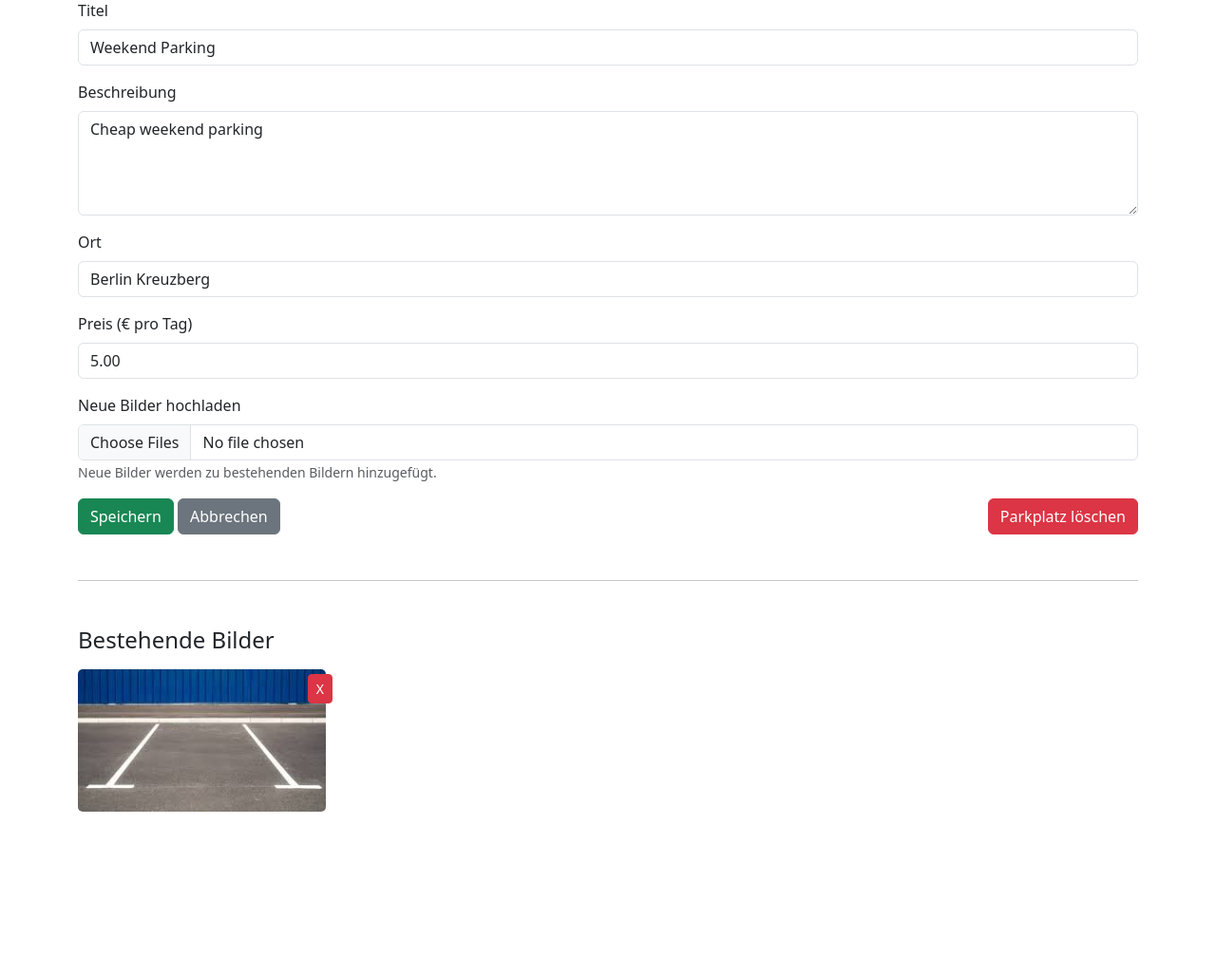
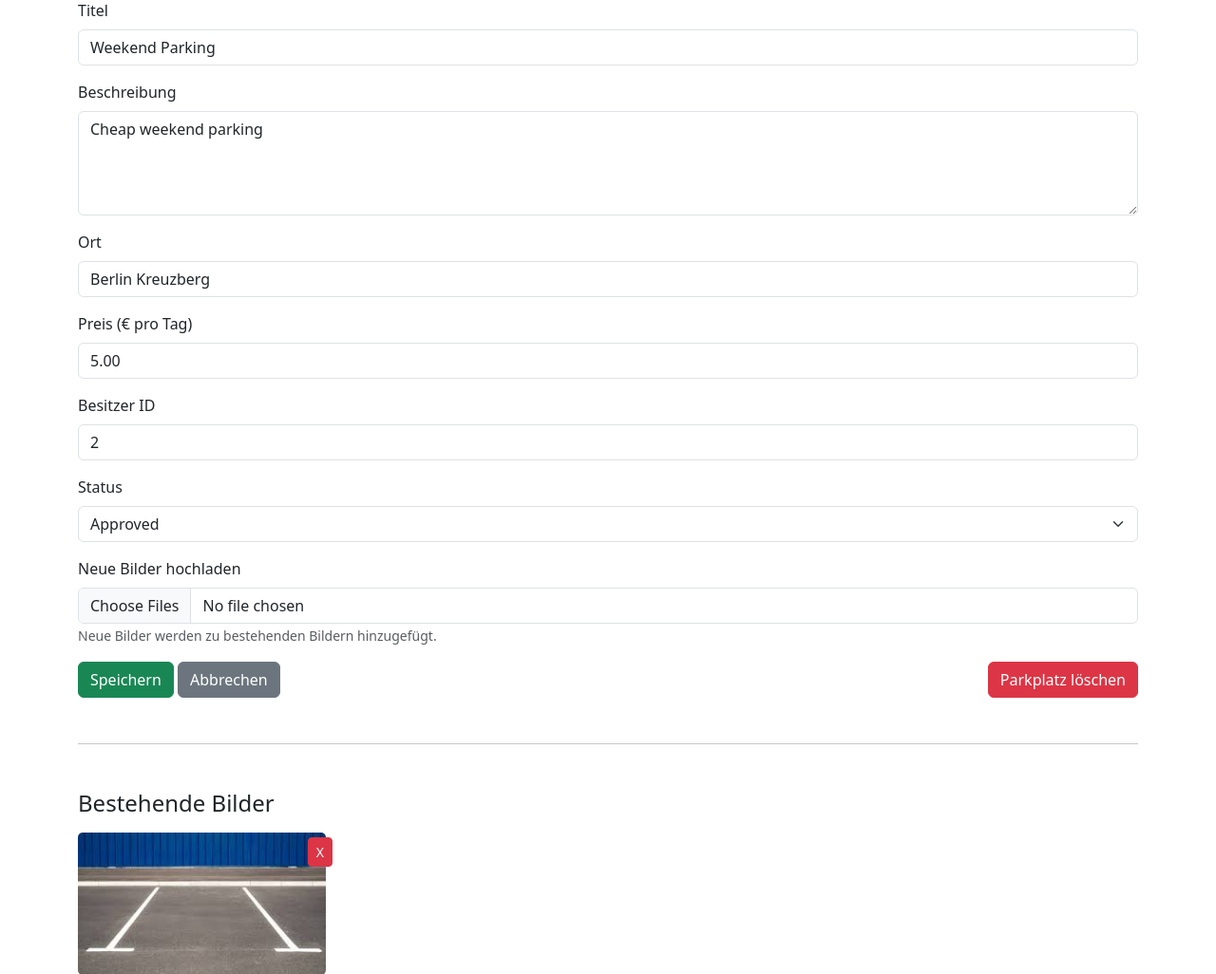
Before and after one commit to yosufe03/Parkplatz_Web, a PHP site: page /parking_edit.php?id=3 in a window 1280 px wide. Shown: the part 167-1193 px from the top of the page at 95% size. Before the commit the page ends 1022 px from the top, so only its background shows below. Run offline with PHP 8.4, Linux system fonts and the light colour scheme; a user stored in the database is signed in; data comes from the database, SQL or seed files in the repository; data that the repository does not hold is empty.

Commit message:
fix view in my_parkings, admin can edit every field. search shows img

```diff
--- a/public/parking.php
+++ b/public/parking.php
@@ -7,7 +7,7 @@ $id = $_GET['id'] ?? 0;
 $stmt = $conn->prepare("SELECT p.*, u.username AS owner_name
                         FROM parkings p
                         LEFT JOIN users u ON p.owner_id = u.id
-                        WHERE p.id = ? AND p.status='approved'");
+                        WHERE p.id = ?");
 $stmt->bind_param("i", $id);
 $stmt->execute();
 $result = $stmt->get_result();
--- a/public/parking_add.php
+++ b/public/parking_add.php
@@ -17,7 +17,7 @@ if ($_SERVER['REQUEST_METHOD'] === 'POST') {
     $price = $_POST['price'];
 
     // Insert new parking listing
-    $stmt = $conn->prepare("INSERT INTO parkings (owner_id, title, description, location, price, status) VALUES (?, ?, ?, ?, ?, 'approved')");
+    $stmt = $conn->prepare("INSERT INTO parkings (owner_id, title, description, location, price) VALUES (?, ?, ?, ?, ?)");
     $stmt->bind_param("isssd", $userId, $title, $description, $location, $price);
     $stmt->execute();
     $parkingId = $stmt->insert_id;
--- a/public/parking_edit.php
+++ b/public/parking_edit.php
@@ -43,7 +43,6 @@ $parking = $result->fetch_assoc();
 // Handle form submission
 if ($_SERVER['REQUEST_METHOD'] === 'POST') {
     if (isset($_POST['delete_parking'])) {
-        // Delete all images
         $uploadDir = __DIR__ . "/uploads/parkings/$parkingId/";
         if (is_dir($uploadDir)) {
             foreach (glob($uploadDir . "*") as $file) {
@@ -52,7 +51,6 @@ if ($_SERVER['REQUEST_METHOD'] === 'POST') {
             rmdir($uploadDir);
         }
 
-        // Delete parking from DB
         if ($isAdmin) {
             $stmtDel = $conn->prepare("DELETE FROM parkings WHERE id=?");
             $stmtDel->bind_param("i", $parkingId);
@@ -65,27 +63,29 @@ if ($_SERVER['REQUEST_METHOD'] === 'POST') {
         exit;
     }
 
-    // Update parking info
+    // Collect fields
     $title = $_POST['title'];
     $description = $_POST['description'];
     $location = $_POST['location'];
     $price = $_POST['price'];
 
+    // Admin can also edit owner_id and status
     if ($isAdmin) {
-        $stmtUpdate = $conn->prepare("UPDATE parkings SET title=?, description=?, location=?, price=? WHERE id=?");
-        $stmtUpdate->bind_param("sssdi", $title, $description, $location, $price, $parkingId);
+        $ownerId = $_POST['owner_id'];
+        $status = $_POST['status'];
+        $stmtUpdate = $conn->prepare("UPDATE parkings SET title=?, description=?, location=?, price=?, owner_id=?, status=? WHERE id=?");
+        $stmtUpdate->bind_param("sssdisi", $title, $description, $location, $price, $ownerId, $status, $parkingId);
     } else {
         $stmtUpdate = $conn->prepare("UPDATE parkings SET title=?, description=?, location=?, price=? WHERE id=? AND owner_id=?");
         $stmtUpdate->bind_param("sssdii", $title, $description, $location, $price, $parkingId, $userId);
     }
     $stmtUpdate->execute();
 
-    // Handle new image uploads
+    // Handle image uploads as before...
     if (!empty($_FILES['images']['name'][0])) {
         $uploadDir = __DIR__ . "/uploads/parkings/$parkingId/";
         mkdir($uploadDir, 0755, true);
 
-        // Determine next number for images
         $existingImages = glob($uploadDir . "*.{jpg,jpeg,png}", GLOB_BRACE);
         $existingNumbers = [];
         foreach ($existingImages as $img) {
@@ -99,14 +99,11 @@ if ($_SERVER['REQUEST_METHOD'] === 'POST') {
             $ext = pathinfo($_FILES['images']['name'][$tmpIndex], PATHINFO_EXTENSION);
             $filename = $nextNumber . "." . $ext;
             move_uploaded_file($tmpName, $uploadDir . $filename);
-
-            // Set main_image if not exists
             if (empty($parking['main_image'])) {
                 $stmt2 = $conn->prepare("UPDATE parkings SET main_image=? WHERE id=?");
                 $stmt2->bind_param("si", $filename, $parkingId);
                 $stmt2->execute();
             }
-
             $nextNumber++;
         }
     }
@@ -115,29 +112,7 @@ if ($_SERVER['REQUEST_METHOD'] === 'POST') {
     exit;
 }
 
-// Handle individual image deletion
-if (isset($_GET['delete_img'])) {
-    $deleteImg = $_GET['delete_img'];
-    $filePath = __DIR__ . "/uploads/parkings/$parkingId/$deleteImg";
-    if (file_exists($filePath)) {
-        unlink($filePath);
-    }
-
-    // Update main_image if needed
-    if ($parking['main_image'] === $deleteImg) {
-        $imagesLeft = glob(__DIR__ . "/uploads/parkings/$parkingId/*.{jpg,jpeg,png}", GLOB_BRACE);
-        sort($imagesLeft);
-        $newMain = $imagesLeft ? basename($imagesLeft[0]) : null;
-        $stmt2 = $conn->prepare("UPDATE parkings SET main_image=? WHERE id=?");
-        $stmt2->bind_param("si", $newMain, $parkingId);
-        $stmt2->execute();
-    }
-
-    header("Location: parking_edit.php?id=$parkingId&return=" . urlencode($returnUrl));
-    exit;
-}
-
-// Get all images
+// Fetch images
 $imageDir = "uploads/parkings/$parkingId/";
 $images = glob($imageDir . "*.{jpg,jpeg,png}", GLOB_BRACE);
 sort($images);
@@ -182,6 +157,22 @@ sort($images);
             <input type="number" step="0.01" name="price" class="form-control" value="<?= htmlspecialchars($parking['price']) ?>" required>
         </div>
 
+        <?php if ($isAdmin): ?>
+            <div class="mb-3">
+                <label class="form-label">Besitzer ID</label>
+                <input type="number" name="owner_id" class="form-control" value="<?= htmlspecialchars($parking['owner_id']) ?>" required>
+            </div>
+
+            <div class="mb-3">
+                <label class="form-label">Status</label>
+                <select name="status" class="form-select" required>
+                    <option value="pending" <?= $parking['status'] === 'pending' ? 'selected' : '' ?>>Pending</option>
+                    <option value="approved" <?= $parking['status'] === 'approved' ? 'selected' : '' ?>>Approved</option>
+                    <option value="rejected" <?= $parking['status'] === 'rejected' ? 'selected' : '' ?>>Rejected</option>
+                </select>
+            </div>
+        <?php endif; ?>
+
         <div class="mb-3">
             <label class="form-label">Neue Bilder hochladen</label>
             <input type="file" name="images[]" class="form-control" multiple accept="image/jpeg,image/png,image/jpg">
```
Also changed, not shown: public/my_parkings.php (+11 -0 lines), public/search.php (+16 -4 lines).
